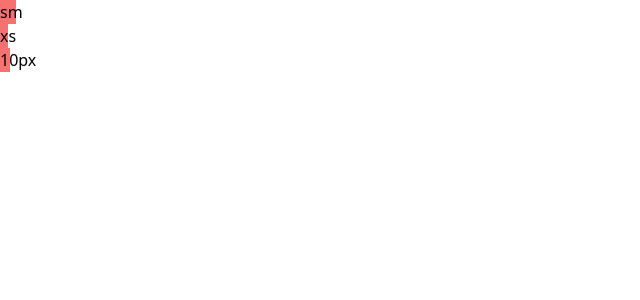
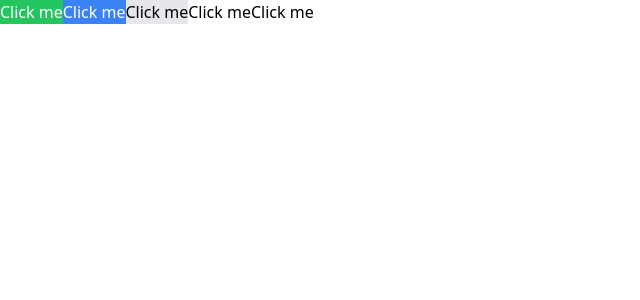
Before and after one commit to Foxlancerr/react-typescript-best-practices, a React (Vite) app: page / in a window 1280 px wide. Shown: the top 300 px of the page, without its empty margins (0-640 px from the left). Built offline with nearby package versions, Linux system fonts and the light colour scheme.

Commit message:
task10,task11,task9 is completed and 03-advanced-props-concept is completed,

```diff
--- a/src/App.tsx
+++ b/src/App.tsx
@@ -1,4 +1,4 @@
-import Parent from "./Tasks/03-advance-props-concept/08-partial-autocomplete.solution";
+import Parent from "./Tasks/03-advance-props-concept/11-prop-groups-with-variants.solution";
 
 const App = () => {
   return (
--- /dev/null
+++ b/src/Tasks/03-advance-props-concept/09-as-const.problem.ts
@@ -0,0 +1,15 @@
+import { Equal, Expect } from "../helpers/type-utils";
+
+const BACKEND_TO_FRONTEND_STATUS_MAP = {
+  0: "pending",
+  1: "success",
+  2: "error",
+};
+
+type BackendStatus = unknown;
+type FrontendStatus = unknown;
+
+type test = [
+  Expect<Equal<BackendStatus, 0 | 1 | 2>>,
+  Expect<Equal<FrontendStatus, "pending" | "success" | "error">>
+];
--- /dev/null
+++ b/src/Tasks/03-advance-props-concept/09-as-const.solution.ts
@@ -0,0 +1,16 @@
+import { Equal, Expect } from "../../helpers/type-utils";
+
+const BACKEND_TO_FRONTEND_STATUS_MAP = {
+  0: "pending",
+  1: "success",
+  2: "error",
+} as const;
+
+type BackEndStatusMap = typeof BACKEND_TO_FRONTEND_STATUS_MAP;
+type BackendStatus = keyof BackEndStatusMap;
+type FrontendStatus = BackEndStatusMap[BackendStatus];
+
+type test = [
+  Expect<Equal<BackendStatus, 0 | 1 | 2>>,
+  Expect<Equal<FrontendStatus, "pending" | "success" | "error">>
+];
--- /dev/null
+++ b/src/Tasks/03-advance-props-concept/10-satisfies-vs-annotation-vs-as.problem.tsx
@@ -0,0 +1,16 @@
+import { ComponentProps } from "react";
+import { Equal, Expect } from "../helpers/type-utils";
+
+const buttonProps = {
+  type: "button",
+  // @ts-expect-error
+  illegalProperty: "I AM ILLEGAL",
+};
+
+<>
+  <button {...buttonProps}>Click Me!</button>
+</>;
+
+const buttonPropType = buttonProps.type;
+
+type test = Expect<Equal<typeof buttonPropType, "button">>;
--- /dev/null
+++ b/src/Tasks/03-advance-props-concept/10-satisfies-vs-annotation-vs-as.solution.tsx
@@ -0,0 +1,16 @@
+import { ComponentProps } from "react";
+import { Equal, Expect } from "../../helpers/type-utils";
+
+const buttonProps = {
+  type: "button",
+  // @ts-expect-error
+  illegalProperty: "I AM ILLEGAL",
+} satisfies ComponentProps<"button">;
+
+<>
+  <button {...buttonProps}>Click Me!</button>
+</>;
+
+const buttonPropType = buttonProps.type;
+
+type test = Expect<Equal<typeof buttonPropType, "button">>;
--- /dev/null
+++ b/src/Tasks/03-advance-props-concept/11-prop-groups-with-variants.problem.tsx
@@ -0,0 +1,64 @@
+import { ComponentProps } from "react";
+
+const buttonPropsMap = {
+  reset: {
+    className: "bg-blue-500 text-white",
+    type: "reset",
+    // @ts-expect-error
+    illegalProperty: "whatever",
+  },
+  submit: {
+    className: "bg-gray-200 text-black",
+    type: "submit",
+    // @ts-expect-error
+    illegalProperty: "whatever",
+  },
+  next: {
+    className: "bg-green-500 text-white",
+    type: "button",
+    // @ts-expect-error
+    illegalProperty: "whatever",
+  },
+};
+
+type ButtonProps = {
+  variant: keyof typeof buttonPropsMap;
+};
+
+/**
+ * 1. There's a loooong error message here. Try to decode what the error message
+ * is referring to.
+ *
+ * 2. You might also notice that inside buttonPropsMap above, we're not getting
+ * autocomplete for the props that are available on a button. Why is that?
+ *
+ * 3. Try to find a type for buttonPropsMap that makes the error go away, and
+ * keeps the tests working at the bottom of the file.
+ *
+ * We want to:
+ *
+ * - Make sure that 'variant' isn't manually typed
+ * - Make the error go away
+ * - Get autocomplete for buttonPropsMap
+ *
+ * Hint - you might be 'unsatisfied' if you don't find the right solution.
+ */
+
+export const Button = (props: ButtonProps) => {
+  return <button {...buttonPropsMap[props.variant]}>Click me</button>;
+};
+
+const Parent = () => {
+  return (
+    <>
+      <Button variant="next"></Button>
+      <Button variant="reset"></Button>
+      <Button variant="submit"></Button>
+
+      {/* @ts-expect-error */}
+      <Button variant="something"></Button>
+      {/* @ts-expect-error */}
+      <Button></Button>
+    </>
+  );
+};
--- /dev/null
+++ b/src/Tasks/03-advance-props-concept/11-prop-groups-with-variants.solution.tsx
@@ -0,0 +1,66 @@
+import { ComponentProps } from "react";
+
+const buttonPropsMap = {
+  reset: {
+    className: "bg-blue-500 text-white",
+    type: "reset",
+    // @ts-expect-error
+    illegalProperty: "whatever",
+  },
+  submit: {
+    className: "bg-gray-200 text-black",
+    type: "submit",
+    // @ts-expect-error
+    illegalProperty: "whatever",
+  },
+  next: {
+    className: "bg-green-500 text-white",
+    type: "button",
+    // @ts-expect-error
+    illegalProperty: "whatever",
+  },
+} satisfies Record<string, ComponentProps<"button">>;
+
+type ButtonProps = {
+  variant: keyof typeof buttonPropsMap;
+};
+
+/**
+ * 1. There's a loooong error message here. Try to decode what the error message
+ * is referring to.
+ *
+ * 2. You might also notice that inside buttonPropsMap above, we're not getting
+ * autocomplete for the props that are available on a button. Why is that?
+ *
+ * 3. Try to find a type for buttonPropsMap that makes the error go away, and
+ * keeps the tests working at the bottom of the file.
+ *
+ * We want to:
+ *
+ * - Make sure that 'variant' isn't manually typed
+ * - Make the error go away
+ * - Get autocomplete for buttonPropsMap
+ *
+ * Hint - you might be 'unsatisfied' if you don't find the right solution.
+ */
+
+export const Button = (props: ButtonProps) => {
+  return <button {...buttonPropsMap[props.variant]}>Click me</button>;
+};
+
+const Parent = () => {
+  return (
+    <>
+      <Button variant="next"></Button>
+      <Button variant="reset"></Button>
+      <Button variant="submit"></Button>
+
+      {/* @ts-expect-error */}
+      <Button variant="something"></Button>
+      {/* @ts-expect-error */}
+      <Button></Button>
+    </>
+  );
+};
+
+export default Parent;
```
